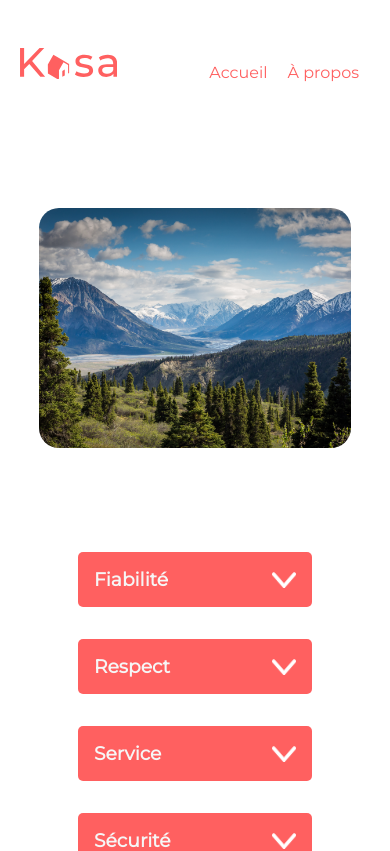
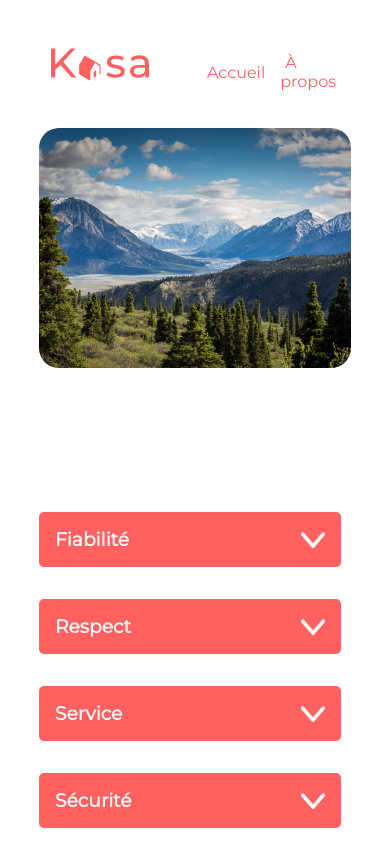
Before and after one commit to binraw/Kasa, a React (Create React App) app: page /about in a window 390 px wide. Shown: the top 851 px of the page. Built offline with nearby package versions, Linux system fonts and the light colour scheme; a web font is replaced by a local one.

Commit message:
fix responsive

```diff
--- a/src/App.js
+++ b/src/App.js
@@ -1,11 +1,11 @@
 import "./style/style.css";
 import AppRouter from "./AppRouter";
-import Header from "./components/Header/Header";
+// import Header from "./components/Header/Header";
 
 function App() {
 	return (
 		<div>
-			<Header />
+			{/* <Header /> */}
 			<AppRouter />
 		</div>
 	);
--- a/src/AppRouter.js
+++ b/src/AppRouter.js
@@ -3,11 +3,13 @@ import Home from "../src/pages/Home/Home";
 import About from "../src/pages/About/About";
 import Product from "../src/pages/Product/Product";
 import NotFound from "./pages/NotFound/NotFound";
+import Header from "./components/Header/Header";
 
 function AppRouter() {
 	return (
 		<Router>
-			<nav>
+			<nav className="navigation-div">
+				<Header />
 				<ul className="navigation-bar">
 					<li>
 						<Link to="/">Accueil</Link>
--- a/src/components/Header/Header.js
+++ b/src/components/Header/Header.js
@@ -2,7 +2,7 @@ import { ReactComponent as Logo } from "../../assets/Logo.svg";
 
 function Header() {
 	return (
-		<header>
+		<header className="logo-div">
 			<Logo className="logo-title" />
 		</header>
 	);
--- a/src/scss/style.scss
+++ b/src/scss/style.scss
@@ -25,7 +25,7 @@ code {
 	margin-bottom: 0;
 	align-items: center;
 	@media (max-width: 768px) {
-		margin-right: 1rem;
+		margin-right: 0;
 	}
 }
 
@@ -44,23 +44,24 @@ a:hover {
 }
 
 .logo-title {
-	position: absolute;
-	width: 10%;
-	height: auto;
-	top: 3rem;
+	width: 210.322px;
+	height: 68px;
 
-	left: 5%;
 	@media (max-width: 768px) {
-		width: 25%;
+		width: 80%;
+		height: 46.881px;
 	}
+}
+.logo-div {
+	display: flex;
+	justify-content: center;
 }
 
 .img-board {
-	width: 100%;
-	height: 15rem;
-	margin-left: 5rem;
-	margin-right: 5rem;
-	margin-top: 1rem;
+	max-width: 1240px;
+	min-width: 80%;
+	height: 223px;
+
 	position: relative;
 	align-items: center;
 	object-fit: cover;
@@ -123,20 +124,19 @@ img {
 
 .card-list {
 	background-color: $color-background;
-	padding-top: 4rem;
+
 	display: flex;
 	flex-wrap: wrap;
 	justify-content: center;
 	gap: 2rem;
-	margin-left: 5rem;
-	margin-right: 5rem;
-	margin-top: 2rem;
+	width: 80%;
 	@include border-radius(20px);
 	align-items: center;
 	@media (max-width: 950px) {
 		padding-top: 0;
 		background-color: $color-text;
 		background-color: white;
+		gap: 0;
 	}
 }
 .card-list a {
@@ -207,7 +207,6 @@ img {
 	margin-left: auto;
 	margin-right: auto;
 
-	margin-top: 5rem;
 	position: relative;
 	align-items: center;
 	object-fit: cover;
@@ -227,7 +226,7 @@ img {
 	display: grid;
 	grid-template-columns: repeat(2, 1fr);
 
-	width: 90%;
+	width: 80%;
 	gap: 3rem;
 	@media (max-width: 768px) {
 		grid-template-columns: repeat(1, 1fr);
@@ -237,9 +236,10 @@ img {
 .structure-about {
 	display: grid;
 	grid-template-columns: repeat(1, 1fr);
-	width: 60%;
+	width: 70%;
 	@media (max-width: 768px) {
 		grid-template-columns: repeat(1, 1fr);
+		width: 80%;
 	}
 }
 .drop-structure {
@@ -364,8 +364,7 @@ img {
 .container-detail-card {
 	width: 100%;
 	position: relative;
-	margin-left: 3rem;
-	margin-right: 3rem;
+
 	@media (max-width: 768px) {
 		width: 80%;
 		margin-left: 1rem;
@@ -373,8 +372,12 @@ img {
 	}
 }
 .cover-detail {
-	width: 100%;
-	height: 25rem;
+	min-width: 80%;
+	max-width: 1240px;
+
+	height: 415px;
+	margin-left: auto;
+	margin-right: auto;
 
 	position: relative;
 	align-items: center;
@@ -425,11 +428,9 @@ img {
 	justify-content: space-between;
 
 	position: relative;
-	width: 90%;
+	width: 80%;
 
 	@media (max-width: 768px) {
-		width: 80%;
-
 		gap: 0;
 	}
 }
@@ -442,14 +443,14 @@ img {
 .location-card {
 	color: $color-primary;
 	font-size: 20px;
-	@media (max-width: 768px) {
-	}
 }
 
 .person-card {
 	display: flex;
 	width: 35%;
+	align-items: center;
 	justify-content: flex-end;
+	gap: 0.5rem;
 	@media (max-width: 800px) {
 		order: 3;
 		align-items: center;
@@ -457,10 +458,10 @@ img {
 }
 
 .imghost-card {
-	border-radius: 50%;
+	border-radius: 100%;
 
-	width: 30%;
-	height: 7rem;
+	width: 64px;
+	height: 64px;
 	object-fit: cover;
 	@media (max-width: 800px) {
 		height: 70%;
@@ -470,7 +471,7 @@ img {
 .hostname-card {
 	color: $color-primary;
 	font-size: larger;
-	margin-top: 3rem;
+
 	display: flex;
 	flex-wrap: wrap;
 	order: -1;
@@ -514,15 +515,18 @@ img {
 		margin-right: 0;
 		white-space: nowrap;
 		overflow: hidden;
+		display: inline-block;
 	}
 }
 .container-stars {
 	display: flex;
 	height: 2rem;
+	gap: 0.5rem;
 	@media (max-width: 800px) {
 		align-self: flex-start;
 		height: 4rem;
 		order: 2;
+		gap: 0.3rem;
 		align-items: center;
 	}
 }
@@ -562,3 +566,12 @@ img {
 .equipement-ul {
 	padding: 0;
 }
+.navigation-div {
+	display: flex;
+	align-items: center;
+	width: 80%;
+	justify-content: space-between;
+
+	margin-left: auto;
+	margin-right: auto;
+}
--- a/src/style/style.css
+++ b/src/style/style.css
@@ -28,7 +28,7 @@ code {
 }
 @media (max-width: 768px) {
   .navigation-bar {
-    margin-right: 1rem;
+    margin-right: 0;
   }
 }
 
@@ -47,24 +47,25 @@ a:hover {
 }
 
 .logo-title {
-  position: absolute;
-  width: 10%;
-  height: auto;
-  top: 3rem;
-  left: 5%;
+  width: 210.322px;
+  height: 68px;
 }
 @media (max-width: 768px) {
   .logo-title {
-    width: 25%;
+    width: 80%;
+    height: 46.881px;
   }
 }
 
+.logo-div {
+  display: flex;
+  justify-content: center;
+}
+
 .img-board {
-  width: 100%;
-  height: 15rem;
-  margin-left: 5rem;
-  margin-right: 5rem;
-  margin-top: 1rem;
+  max-width: 1240px;
+  min-width: 80%;
+  height: 223px;
   position: relative;
   align-items: center;
   object-fit: cover;
@@ -137,14 +138,11 @@ img {
 
 .card-list {
   background-color: #f6f6f6;
-  padding-top: 4rem;
   display: flex;
   flex-wrap: wrap;
   justify-content: center;
   gap: 2rem;
-  margin-left: 5rem;
-  margin-right: 5rem;
-  margin-top: 2rem;
+  width: 80%;
   border-radius: 20px;
   -webkit-border-radius: 20px;
   -moz-border-radius: 20px;
@@ -155,6 +153,7 @@ img {
     padding-top: 0;
     background-color: #f6f6f6;
     background-color: white;
+    gap: 0;
   }
 }
 
@@ -233,7 +232,6 @@ img {
   height: 15rem;
   margin-left: auto;
   margin-right: auto;
-  margin-top: 5rem;
   position: relative;
   align-items: center;
   object-fit: cover;
@@ -257,7 +255,7 @@ img {
 .structure-card-detail {
   display: grid;
   grid-template-columns: repeat(2, 1fr);
-  width: 90%;
+  width: 80%;
   gap: 3rem;
 }
 @media (max-width: 768px) {
@@ -270,11 +268,12 @@ img {
 .structure-about {
   display: grid;
   grid-template-columns: repeat(1, 1fr);
-  width: 60%;
+  width: 70%;
 }
 @media (max-width: 768px) {
   .structure-about {
     grid-template-columns: repeat(1, 1fr);
+    width: 80%;
   }
 }
 
@@ -420,8 +419,6 @@ img {
 .container-detail-card {
   width: 100%;
   position: relative;
-  margin-left: 3rem;
-  margin-right: 3rem;
 }
 @media (max-width: 768px) {
   .container-detail-card {
@@ -432,8 +429,11 @@ img {
 }
 
 .cover-detail {
-  width: 100%;
-  height: 25rem;
+  min-width: 80%;
+  max-width: 1240px;
+  height: 415px;
+  margin-left: auto;
+  margin-right: auto;
   position: relative;
   align-items: center;
   object-fit: cover;
@@ -491,11 +491,10 @@ img {
   flex-wrap: wrap;
   justify-content: space-between;
   position: relative;
-  width: 90%;
+  width: 80%;
 }
 @media (max-width: 768px) {
   .container-card {
-    width: 80%;
     gap: 0;
   }
 }
@@ -513,10 +512,13 @@ img {
   color: #ff6060;
   font-size: 20px;
 }
+
 .person-card {
   display: flex;
   width: 35%;
+  align-items: center;
   justify-content: flex-end;
+  gap: 0.5rem;
 }
 @media (max-width: 800px) {
   .person-card {
@@ -526,9 +528,9 @@ img {
 }
 
 .imghost-card {
-  border-radius: 50%;
-  width: 30%;
-  height: 7rem;
+  border-radius: 100%;
+  width: 64px;
+  height: 64px;
   object-fit: cover;
 }
 @media (max-width: 800px) {
@@ -541,7 +543,6 @@ img {
 .hostname-card {
   color: #ff6060;
   font-size: larger;
-  margin-top: 3rem;
   display: flex;
   flex-wrap: wrap;
   order: -1;
@@ -593,18 +594,21 @@ img {
     margin-right: 0;
     white-space: nowrap;
     overflow: hidden;
+    display: inline-block;
   }
 }
 
 .container-stars {
   display: flex;
   height: 2rem;
+  gap: 0.5rem;
 }
 @media (max-width: 800px) {
   .container-stars {
     align-self: flex-start;
     height: 4rem;
     order: 2;
+    gap: 0.3rem;
     align-items: center;
   }
 }
@@ -656,4 +660,13 @@ img {
   padding: 0;
 }
 
+.navigation-div {
+  display: flex;
+  align-items: center;
+  width: 80%;
+  justify-content: space-between;
+  margin-left: auto;
+  margin-right: auto;
+}
+
 /*# sourceMappingURL=style.css.map */
```
Also changed, not shown: 1 other file (tests, documents, lock files or other folders).
